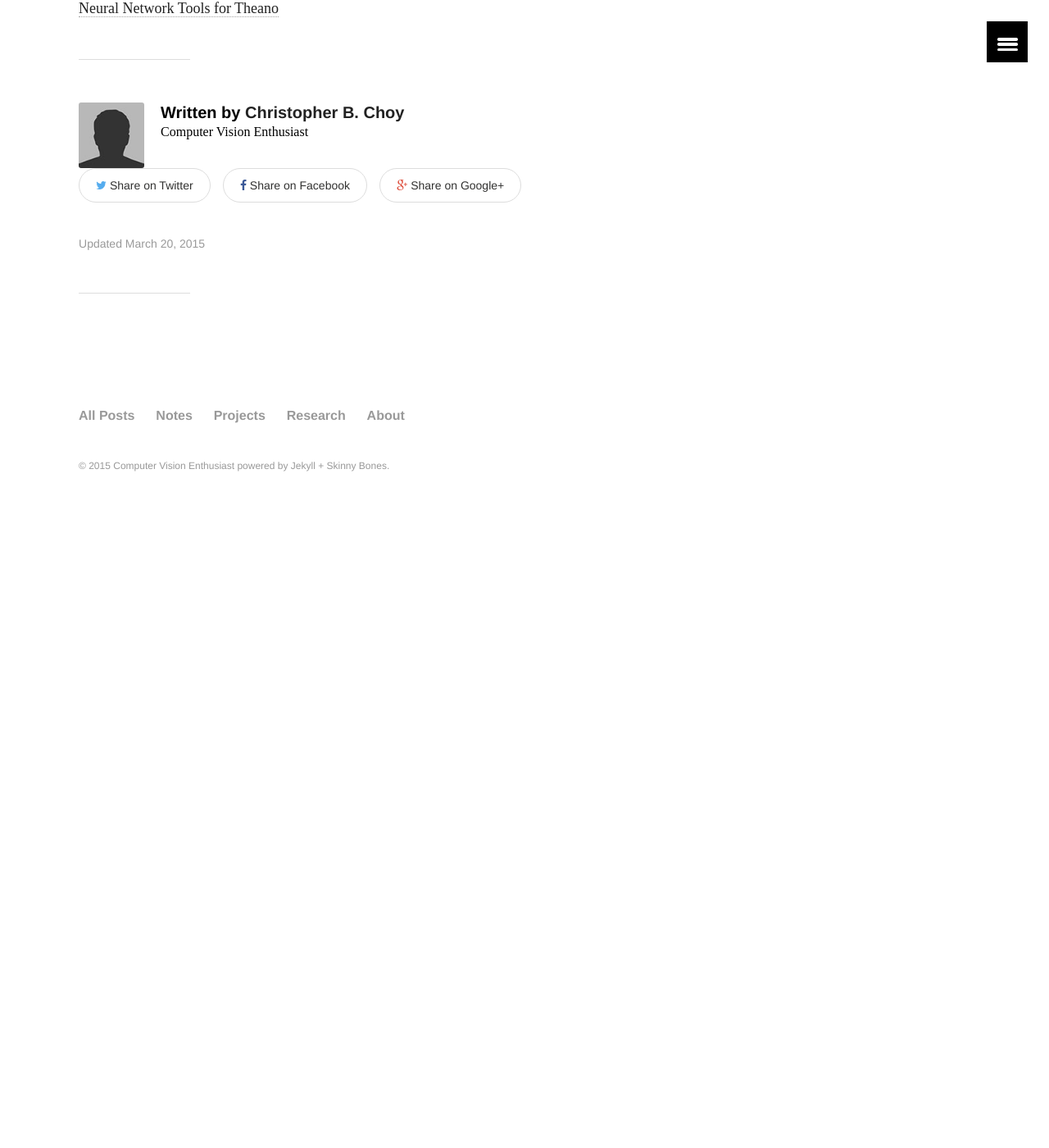
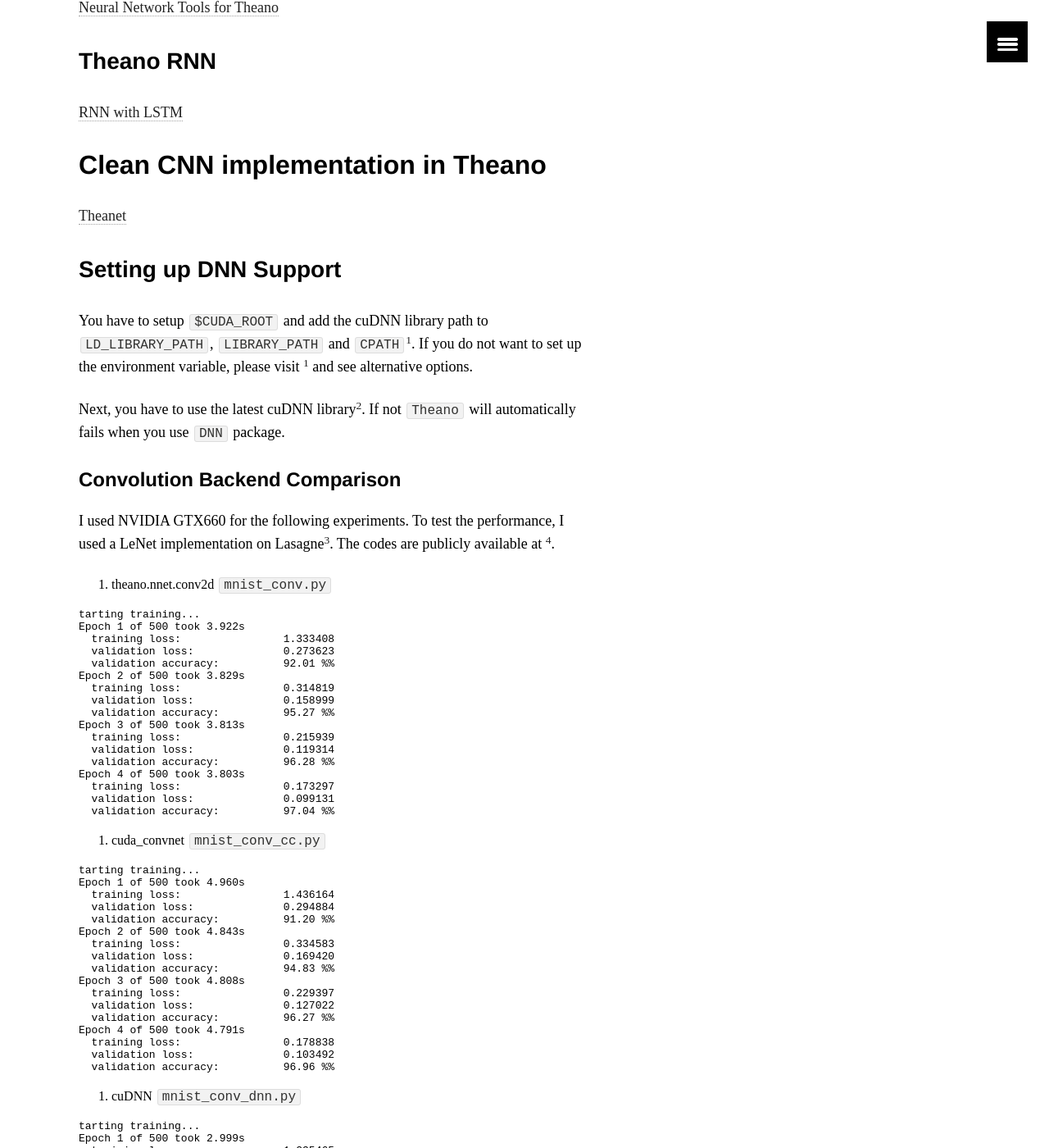
Before and after one commit to antran89/blog, a Jekyll site: the page built from _posts/research/2015-03-20-theano-notes.md, in a window 1280 px wide and 1400 px high, scrolled down 946 px. Shown: the whole window at 82% size. Built offline with Jekyll 4.4.1, drawn with Linux system fonts in a browser that asks for light colours; comment, search, counter and statistics services are not loaded; before the commit the page ends 1576 px from its top, so only the background shows below that; some of the changed text lies outside the part shown.

Commit message:
updates stat218 lecture 2,3, theano notes, jurget reddit ama, barycentric, end-to-end

```diff
--- a/_posts/research/2015-03-20-theano-notes.md
+++ b/_posts/research/2015-03-20-theano-notes.md
@@ -2,7 +2,7 @@
 layout: article
 title: "Theano Notes"
 date: 2015-03-20T00:56:33-0700
-modified:
+modified: 2015-04-06T17:37:09-0700
 categories: research
 excerpt:
 comments: true
@@ -34,6 +34,101 @@
 
 [Generating Sequences With Recurrent Neural Networks](http://arxiv.org/pdf/1308.0850v5.pdf)
 
-### Lasagne
+## Lasagne
 
 [Neural Network Tools for Theano](https://github.com/benanne/Lasagne)
+
+### Theano RNN
+
+[RNN with LSTM](https://github.com/rakeshvar/rnn_ctc)
+
+
+## Clean CNN implementation in Theano
+
+[Theanet](https://github.com/rakeshvar/theanet/)
+
+
+### Setting up DNN Support
+
+You have to setup `$CUDA_ROOT` and add the cuDNN library path to `LD_LIBRARY_PATH`, `LIBRARY_PATH` and `CPATH`[^1].
+If you do not want to set up the environment variable, please visit [^1] and see alternative options.
+
+Next, you have to use the latest cuDNN library[^2]. If not `Theano` will automatically fails when you use `DNN` package.
+
+#### Convolution Backend Comparison
+
+I used NVIDIA GTX660 for the following experiments. To test the performance, I used a LeNet implementation on Lasagne[^3]. The codes are publicly available at [^4].
+
+1. theano.nnet.conv2d `mnist_conv.py`
+
+<pre>
+tarting training...
+Epoch 1 of 500 took 3.922s
+  training loss:                1.333408
+  validation loss:              0.273623
+  validation accuracy:          92.01 %%
+Epoch 2 of 500 took 3.829s
+  training loss:                0.314819
+  validation loss:              0.158999
+  validation accuracy:          95.27 %%
+Epoch 3 of 500 took 3.813s
+  training loss:                0.215939
+  validation loss:              0.119314
+  validation accuracy:          96.28 %%
+Epoch 4 of 500 took 3.803s
+  training loss:                0.173297
+  validation loss:              0.099131
+  validation accuracy:          97.04 %%
+</pre>
+
+2. cuda_convnet `mnist_conv_cc.py`
+
+<pre>
+tarting training...
+Epoch 1 of 500 took 4.960s
+  training loss:                1.436164
+  validation loss:              0.294884
+  validation accuracy:          91.20 %%
+Epoch 2 of 500 took 4.843s
+  training loss:                0.334583
+  validation loss:              0.169420
+  validation accuracy:          94.83 %%
+Epoch 3 of 500 took 4.808s
+  training loss:                0.229397
+  validation loss:              0.127022
+  validation accuracy:          96.27 %%
+Epoch 4 of 500 took 4.791s
+  training loss:                0.178838
+  validation loss:              0.103492
+  validation accuracy:          96.96 %%
+</pre>
+
+3. cuDNN `mnist_conv_dnn.py`
+
+<pre>
+tarting training...
+Epoch 1 of 500 took 2.999s
+  training loss:                1.235465
+  validation loss:              0.260454
+  validation accuracy:          92.68 %%
+Epoch 2 of 500 took 2.982s
+  training loss:                0.304258
+  validation loss:              0.153187
+  validation accuracy:          95.47 %%
+Epoch 3 of 500 took 2.983s
+  training loss:                0.207364
+  validation loss:              0.113122
+  validation accuracy:          96.56 %%
+Epoch 4 of 500 took 2.983s
+  training loss:                0.167065
+  validation loss:              0.095353
+  validation accuracy:          97.08 %%
+</pre>
+
+Compare to 4.9s of cuda_convnet and 3.9s of theano.nnet.conv2d, 2.98s of cuDNN is for mnist 1 epoch is pretty impressive.
+
+
+[^1]: http://deeplearning.net/software/theano/tutorial/using_gpu.html
+[^2]: https://developer.nvidia.com/cuDNN
+[^3]: https://github.com/benanne/Lasagne
+[^4]: https://github.com/benanne/Lasagne/tree/master/examples
```
Also changed, not shown: _posts/lectures/2015-04-02-stat218-lecture2.md (added, +109 -0 lines), _posts/lectures/2015-04-07-stat218-lecture3.md (added, +231 -0 lines), _posts/research/2015-03-23-juergen-reddit-ama.md (added, +29 -0 lines), _posts/research/2015-03-26-barycentric-coordinate-for-mesh-sampling.md (+31 -22 lines), _posts/research/2015-03-31-advantage-of-end-to-end-system.md (+8 -8 lines), about/index.md (+3 -2 lines).
